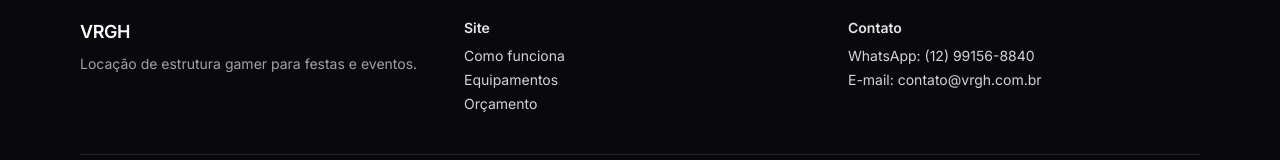
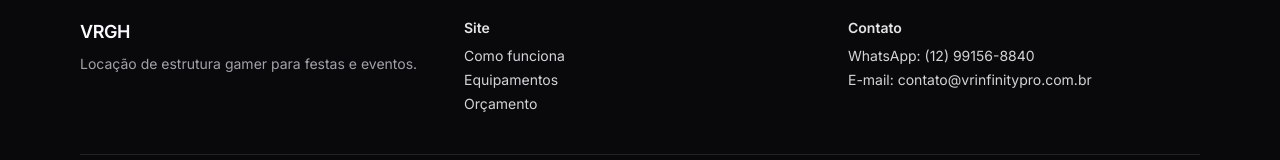
Before and after one commit to andersjc11/VRGH, a Next.js app: page / in a window 1280 px wide. Shown: the part 3595-3755 px from the top of the page. Built offline with nearby package versions, Linux system fonts and the light colour scheme; no server answers; the database is empty.

Commit message:
Atualiza e-mail de contato

```diff
--- a/src/components/site/SiteFooter.tsx
+++ b/src/components/site/SiteFooter.tsx
@@ -33,7 +33,7 @@ export function SiteFooter() {
             <p className="font-semibold text-zinc-200">Contato</p>
             <div className="grid gap-1 text-zinc-300">
               <p>WhatsApp: (12) 99156-8840</p>
-              <p>E-mail: contato@vrgh.com.br</p>
+              <p>E-mail: contato@vrinfinitypro.com.br</p>
             </div>
           </div>
         </div>
```
